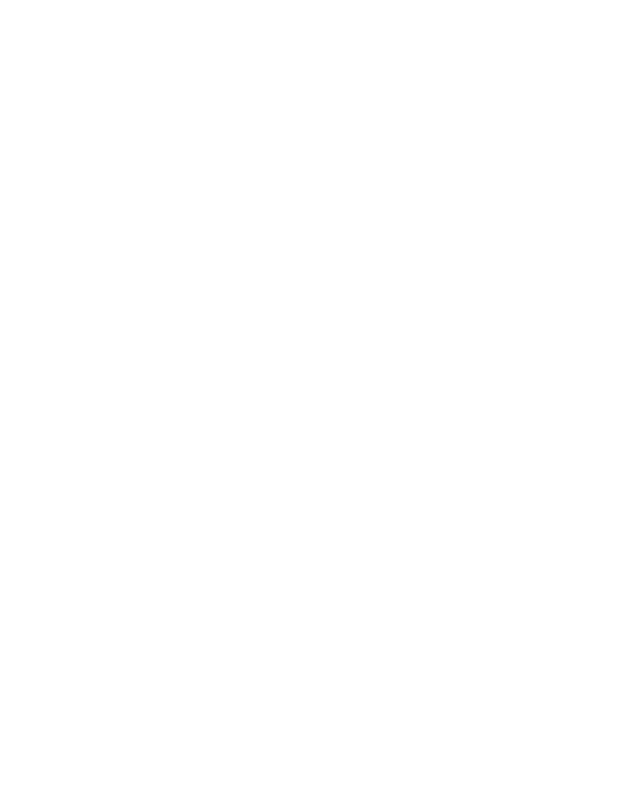
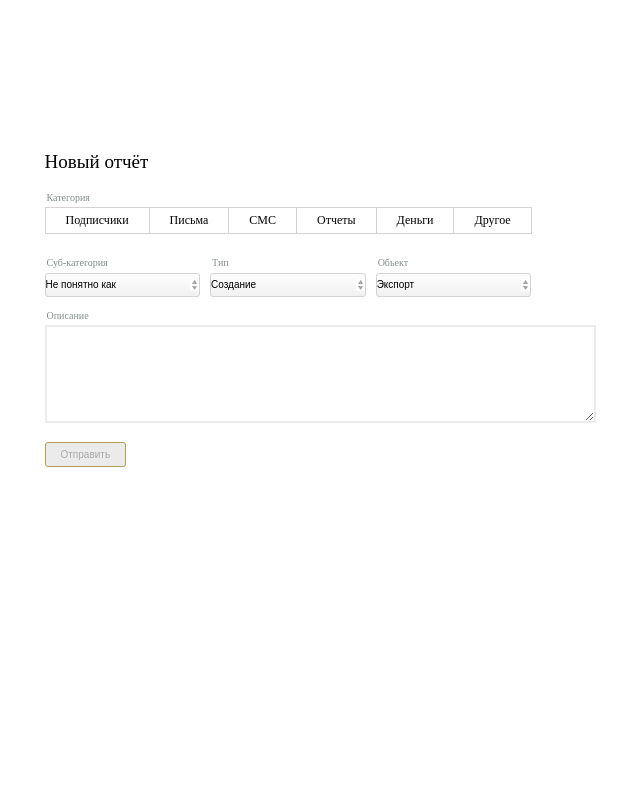
Before and after one commit to urpok/forUniSender, a plain HTML site: page forma.html in a window 1280 px wide. Shown: the whole page, without its empty margins (352-992 px from the left). Drawn offline with Linux system fonts and the light colour scheme.

Commit message:
UniSender full visible

```diff
--- a/css/cssForma.css
+++ b/css/cssForma.css
@@ -1,10 +1,107 @@
-.form-preview{
-	background: #FFF8DC;
-	margin-top: 15px;
+body{
+	width: 100%;
+    height: 100%;
+    margin: 0;
+    padding: 0;
+    overflow: hidden;
 }
-.form-preview1{
-	background: #FFF8DC;
+.list1{
+	padding: 5px 20px;
+	border: 1px solid #d3d3d3;
+	margin-right: -1px;
+	font-size: 12px;
+	float: left;
 }
-.mesageArea{
-	padding:
+.list1:hover{
+	background-color: #fcedaa;
+	cursor: pointer;
 }
+.listActiv{
+	background-color: #fcedaa;
+}
+.head1{
+	font-size: 19px;
+}
+.head2{
+	color: #828f88;
+	font-size: 10px;
+	margin-bottom: 4px;
+	margin: 4px 2px;
+}
+.parDi{
+	min-width: 720px;
+	width: 100%;
+    height: 100%;
+    position: absolute;
+    top: 0;
+    left: 0;
+    overflow: auto;
+}
+.ChiDi{
+	width: 487px;
+	height: auto;
+	position: absolute;
+	top: 132px;
+	right: 0;
+	bottom: 0;
+	left: 0;
+	margin: auto;
+}
+
+.Sel{
+
+	-webkit-appearance: none;
+	background: url(../strip.jpg) no-repeat right center, -webkit-linear-gradient(#fdfdfd, #f1f1f1);
+	background-position: right center;
+	background-repeat: no-repeat;
+	line-height: 1em;
+	/* for FF */
+	-moz-appearance: none;
+	text-indent: 0.01px;
+	text-overflow: '';
+	/* for IE */
+	-ms-appearance: none;
+	appearance: none!important;
+	border-radius: 3px;
+	height: 24px;
+	width: 100%;
+	font-size: 10px;
+	border-color: #d6d2d1;
+	margin-top: 3px;
+	margin-left: auto;
+	margin-right: auto;
+
+}
+.Sel:hover{
+	background: url(../strip.jpg) no-repeat right center, -webkit-linear-gradient(#f1f1f1, #fdfdfd);
+}
+
+.SP1{
+	height: 40px;
+	width: 32%;
+	float: left;
+	margin-top: 18px;
+}
+.SPR{
+	margin-right: 2%;
+}
+.SPL{
+	margin-left: 2%;
+}
+.head4{
+	margin-top: 85px;
+}
+.TEXAR{
+	border: 2px solid #ebebeb;
+}
+.BUT{
+	background-color: #ebebeb;
+	border-radius: 3px;
+	border: 1px solid #b89e51;
+	padding: 6px 15px;
+	margin-top:15px;
+	font-size: 10px;
+}
+.BUTACT{
+	background-color: #fecf0d;
+}
--- a/forma.html
+++ b/forma.html
@@ -2,14 +2,52 @@
 <html>
 <head>
     <title>Contact form</title>
-    <meta name="viewport" content="width=device-width, initial-scale=1, maximum-scale=1, user-scalable=no">
     <meta charset="utf-8">
     <meta http-equiv="content-type" content="text/html; charset=utf-8"/>
 	<link rel="stylesheet" href="css/cssForma.css">
-
 </head>
 <body>
+<div class="parDi">
+	<div class="ChiDi">
+		<p class="head1">Новый отчёт</p>
+		<form>
+			<p class="head2">Категория</p>
+			<span class="list1">Подписчики</span>
+			<span class="list1">Письма</span>
+			<span class="list1">СМС</span>
+			<span class="list1">Отчеты</span>
+			<span class="list1">Деньги</span>
+			<span class="list1">Другое</span>
+			</br>
 
+				<span class="SP1 SPR">
+					<label class="head2 head3">Суб-категория</label></br>
+					<select class="Sel">
+					<option>Не понятно как</option>
+					</select>
+				</span>
+
+				<span class="SP1">
+					<label class="head2 head3">Тип</label></br>
+					<select class="Sel ">
+					<option>Создание</option>
+					</select>
+				</span>
+
+				<span class="SP1 SPL">
+					<label class="head2 head3">Обьект</label></br>
+					<select class="Sel">
+					<option>Экспорт</option>
+					</select>
+				</span>
+			<div class="head4">
+				<p class="head2">Описание</p>
+				<textarea rows="6" cols="66" name="text" class="TEXAR"></textarea>
+			</div>
+			<button disabled type="submit" class="BUT">Отправить</button>
+		</form>
+	</div>
+</div>
 </body>
 <script type="text/javascript" src="js/jquery-2.2.1.min.js"></script>
 <script type="text/javascript" src="js/JSForma.js"></script>
```
Also changed, not shown: img1.jpg (added), strip.jpg (added), 1 other file.
